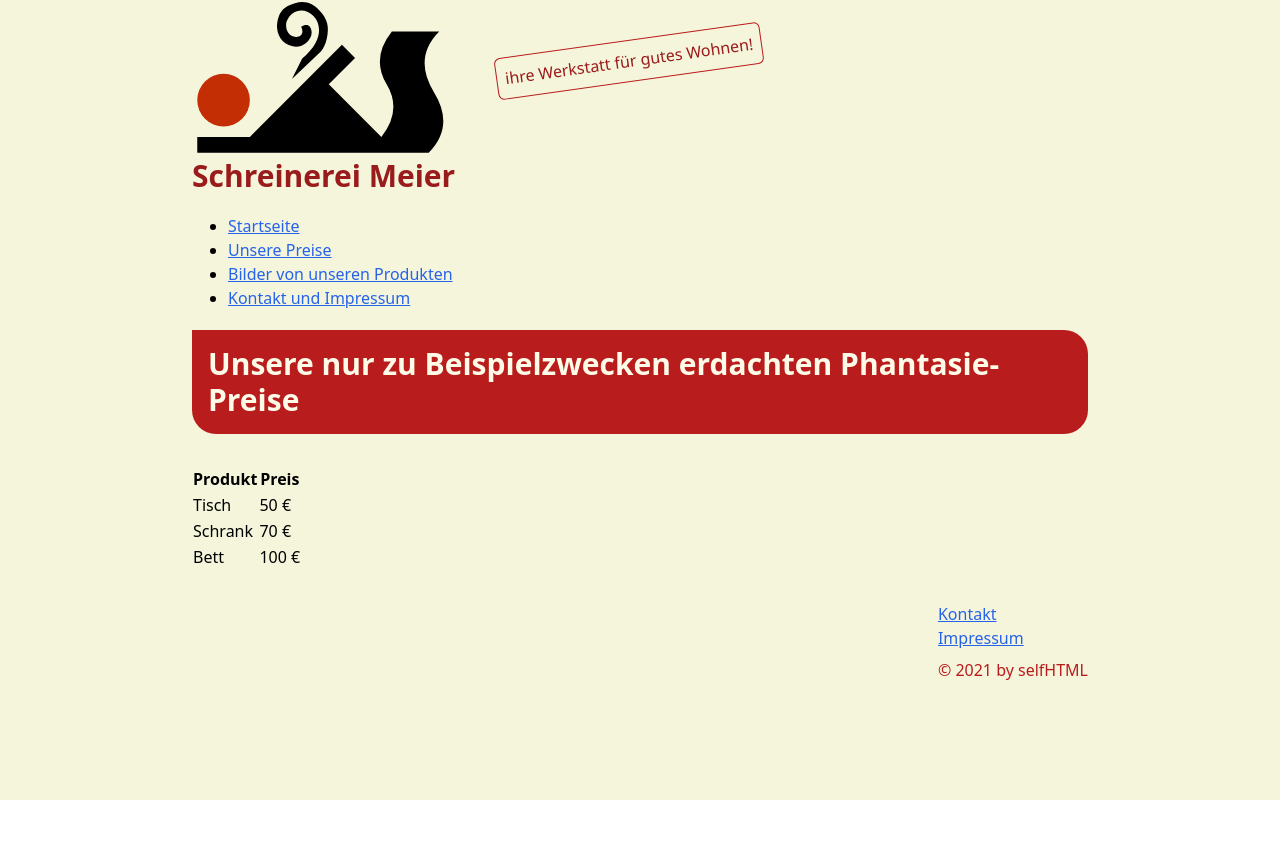
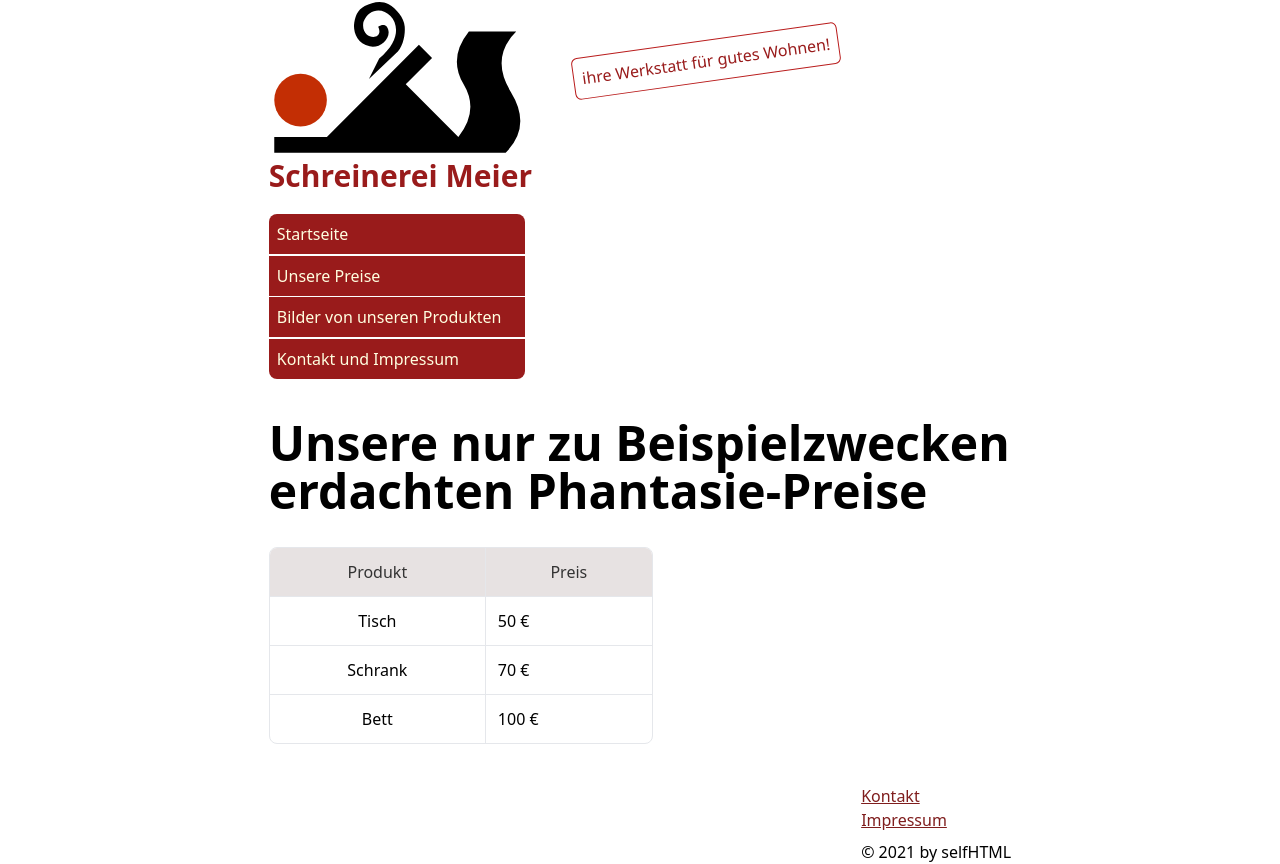
Before and after one commit to j1gc/Schreinerei, a SvelteKit app: page /preise in a window 1280 px wide. Before the commit the page ends 800 px from the top, so only its background shows below. Built offline with nearby package versions, Linux system fonts and the light colour scheme.

Commit message:
Reworked heading, link, pageTitle, text, layout, page, inhalt, and kontakt components

```diff
--- a/src/lib/components/heading.svelte
+++ b/src/lib/components/heading.svelte
@@ -8,12 +8,6 @@
 	export { className as class };
 </script>
 
-<h2
-	class={cn(
-		'flex justify-center text-xl sm:text-3xl font-bold font-[cursive] text-red-700 bg-[LightSalmon] border border-red-800',
-		className
-	)}
-	{...$$restProps}
->
+<h2 class={cn('flex text-xl sm:text-4xl font-semibold', className)} {...$$restProps}>
 	<slot />
 </h2>
--- a/src/lib/components/link.svelte
+++ b/src/lib/components/link.svelte
@@ -8,7 +8,7 @@
 	export { className as class };
 </script>
 
-<!-- visited:text-purple-600/Link> -->
-<a class={cn('underline text-blue-600 hover:text-blue-800 ', className)} {...$$restProps}>
+<!-- visited:text-purple-600 underline text-blue-600 hover:text-blue-800 /Link> -->
+<a class={cn('underline text-red-900 ', className)} {...$$restProps}>
 	<slot />
 </a>
--- a/src/lib/components/pageTitle.svelte
+++ b/src/lib/components/pageTitle.svelte
@@ -9,10 +9,7 @@
 </script>
 
 <h1
-	class={cn(
-		'text-3xl max-sm:text-xl font-bold p-4 bg-red-700 text-yellow-50 rounded-bl-3xl rounded-r-3xl',
-		className
-	)}
+	class={cn('sm:text-5xl text-xl font-bold rounded-bl-3xl rounded-r-3xl', className)}
 	{...$$restProps}
 >
 	<slot />
--- a/src/lib/components/text.svelte
+++ b/src/lib/components/text.svelte
@@ -9,6 +9,7 @@
 </script>
 
 <!-- cannot nest block-level elements like <p> tags within other <p> tags, which violates HTML specifications -->
-<div class={cn('text-red-700', className)} {...$$restProps}>
+<!--50 chars per line for optimal reading-->
+<div class={cn('max-w-[50ch]', className)} {...$$restProps}>
 	<slot />
 </div>
--- a/src/routes/+layout.svelte
+++ b/src/routes/+layout.svelte
@@ -4,7 +4,7 @@
 	import '../app.css';
 </script>
 
-<main class="bg-[beige] min-h-screen md:px-[15vw] overflow-scroll">
+<main class="bg-[#fffff] min-h-screen md:px-[21vw] overflow-scroll max-md:px-4 flex flex-col">
 	<header class="flex max-sm:flex-col">
 		<div>
 			<a class="w-[20px] h-[20px]" href="/" aria-label="Homepage">
@@ -21,16 +21,27 @@
 		</div>
 	</header>
 
-	<nav class="p-5 pl-9">
-		<ul class="list-disc">
-			<li><Link href="/">Startseite</Link></li>
-			<li><Link href="/preise">Unsere Preise</Link></li>
-			<li><Link href="/inhalt">Bilder von unseren Produkten</Link></li>
-			<li><Link href="/kontakt">Kontakt und Impressum</Link></li>
+	<!--TODO: Refactor into components-->
+	<nav class="pt-5 pb-10 flex max-md:justify-center">
+		<ul class="space-y-[0.1rem] md:max-w-64 w-full">
+			<li class="p-2 bg-red-800 rounded-t-lg text-[lightyellow]">
+				<a href="/">Startseite</a>
+			</li>
+			<li class="p-2 bg-red-800 text-[lightyellow]">
+				<a href="/preise">Unsere Preise</a>
+			</li>
+			<li class="p-2 bg-red-800 text-[lightyellow]">
+				<a href="/inhalt">Bilder von unseren Produkten</a>
+			</li>
+			<li class="p-2 bg-red-800 rounded-b-lg text-[lightyellow]">
+				<a href="/kontakt">Kontakt und Impressum</a>
+			</li>
 		</ul>
 	</nav>
-	<slot />
-	<footer class="flex justify-end">
+	<article class=" flex-grow">
+		<slot />
+	</article>
+	<footer class="flex justify-end mt-10">
 		<div class="flex flex-col">
 			<Link href="/kontakt#Kontakt">Kontakt</Link>
 			<Link href="/kontakt">Impressum</Link>
--- a/src/routes/+page.svelte
+++ b/src/routes/+page.svelte
@@ -29,7 +29,7 @@
 		</ul>
 
 		<aside
-			class=" bg-red-700 text-white max-w-[11em] p-[1em] max-sm:mx-auto flex flex-col items-center text-center"
+			class="rounded-2xl bg-red-800 text-white max-w-[11em] p-[1em] max-sm:mx-auto flex flex-col items-center text-center"
 		>
 			<h3 class="py-4 text-2xl font-bold font-serif text-[lightyellow]">Angebot</h3>
 			<p>N{@html '&#xE4;'}chste Woche 10% auf alles!</p>
--- a/src/routes/inhalt/+page.svelte
+++ b/src/routes/inhalt/+page.svelte
@@ -1,18 +1,27 @@
 <script>
 	import PageTitle from '$lib/components/pageTitle.svelte';
 	import Text from '$lib/components/text.svelte';
+
+	const images = [
+		{ src: 'img/cabinet.svg', alt: 'Kommode' },
+		{ src: 'img/dresser.svg', alt: 'Kommode mit Schubladen' },
+		{ src: 'img/filing-cabinet.svg', alt: 'Aktenschrank' },
+		{ src: 'img/table.svg', alt: 'Tisch' },
+		{ src: 'img/cupboard.svg', alt: 'Kleiderschrank' },
+		{ src: 'img/chair.svg', alt: 'Schaukelstuhl' },
+		{ src: 'img/desk.svg', alt: 'Schreibtisch' }
+	];
 </script>
 
 <PageTitle>Unsere Produkte</PageTitle>
 <Text class="py-8"
 	>Hier sehen Sie einen {@html '&#xDC;'}berblick {@html '&#xFC;'}ber unsere Angebote.</Text
 >
-<div class="grid grid-cols-4">
-	<img src="img/cabinet.svg" alt="Kommode" />
-	<img src="img/dresser.svg" alt="Kommode mit Schubladen" />
-	<img src="img/filing-cabinet.svg" alt="Aktenschrank" />
-	<img src="img/table.svg" alt="Tisch" />
-	<img src="img/cupboard.svg" alt="Kleiderschrank" />
-	<img src="img/chair.svg" alt="Schaukelstuhl" />
-	<img src="img/desk.svg" alt="Schreibtisch" />
+<!--TODO: Refactor into components-->
+<div class="flex">
+	<div class="sm:columns-4 columns-2 space-y-4">
+		{#each images as { src, alt }}
+			<img class="rounded-lg p-2 bg-red-800" {src} {alt} />
+		{/each}
+	</div>
 </div>
--- a/src/routes/kontakt/+page.svelte
+++ b/src/routes/kontakt/+page.svelte
@@ -13,7 +13,7 @@
 	<dl>
 		<dt>Betreiber und Kontakt:</dt>
 		<dd class="pl-8">Schreinerei Meier</dd>
-		<dd class="pl-8">M{@html '&#xF&;'}belstr. 1</dd>
+		<dd class="pl-8">M{@html '&#xF6;'}belstr. 1</dd>
 		<dt></dt>
 		<dd class="pl-8">D-12345</dd>
 		<dt></dt>
--- a/src/routes/preise/+page.svelte
+++ b/src/routes/preise/+page.svelte
@@ -2,25 +2,28 @@
 	import PageTitle from '$lib/components/pageTitle.svelte';
 </script>
 
-<PageTitle>Unsere nur zu Beispielzwecken erdachten Phantasie-Preise</PageTitle>
-<div class="py-8">
-	<table>
-		<tbody
-			><tr>
-				<th>Produkt</th>
-				<th>Preis</th>
+<PageTitle class="mb-8">Unsere nur zu Beispielzwecken erdachten Phantasie-Preise</PageTitle>
+<!--TODO: Refactor into components-->
+<div class=" rounded-lg border-[1.5px] overflow-hidden max-w-96">
+	<table class="min-w-full">
+		<thead class="bg-[#e7e2e2] text-[#333] font-semibold"
+			><tr class="border-b-[1.5px]">
+				<th class="p-3 border-r-[1.5px] font-normal">Produkt</th>
+				<th class="p-3 font-normal">Preis</th>
+			</tr>
+		</thead>
+		<tbody>
+			<tr>
+				<td class="p-3 font-normal text-center border-r-[1.5px] border-b-[1.5px]">Tisch</td>
+				<td class="p-3 font-normal border-b-[1.5px]">50 {@html '&#x20AC;'}</td>
 			</tr>
 			<tr>
-				<td>Tisch</td>
-				<td>50 {@html '&#x20AC;'}</td>
+				<td class="p-3 font-normal text-center border-r-[1.5px] border-b-[1.5px]">Schrank</td>
+				<td class="p-3 font-normal border-b-[1.5px]">70 {@html '&#x20AC;'}</td>
 			</tr>
 			<tr>
-				<td>Schrank</td>
-				<td>70 {@html '&#x20AC;'}</td>
-			</tr>
-			<tr>
-				<td>Bett</td>
-				<td>100 {@html '&#x20AC;'}</td>
+				<td class="p-3 font-normal text-center border-r-[1.5px]">Bett</td>
+				<td class="p-3 font-normal">100 {@html '&#x20AC;'}</td>
 			</tr>
 		</tbody>
 	</table>
```
